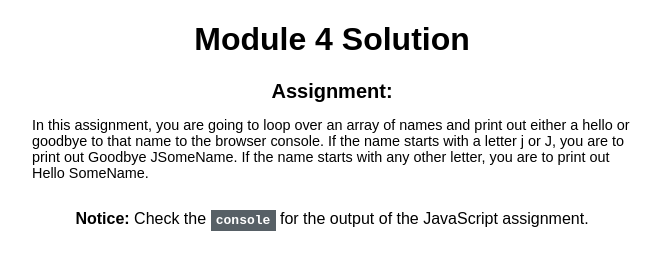
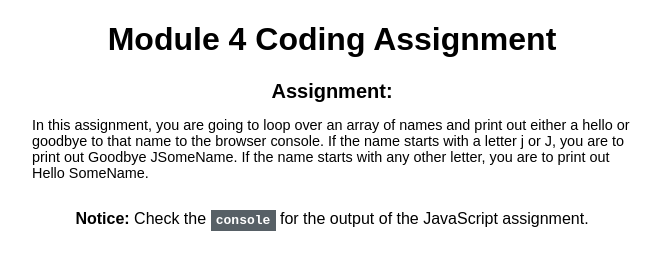
Before and after one commit to mikedpad/html-css-js-webdev-coursera, a plain HTML site: page module4-solution/index.html in a window 1280 px wide. Shown: the whole page, without its empty margins (308-968 px from the left). Drawn offline with Linux system fonts and the light colour scheme.

Commit message:
Changed title

```diff
--- a/module4-solution/index.html
+++ b/module4-solution/index.html
@@ -10,7 +10,7 @@
   </head>
   <body>
     <main>
-      <h1>Module 4 Solution</h1>
+      <h1>Module 4 Coding Assignment</h1>
       <section>
         <h2>Assignment:</h2>
         <p class="description">
```
